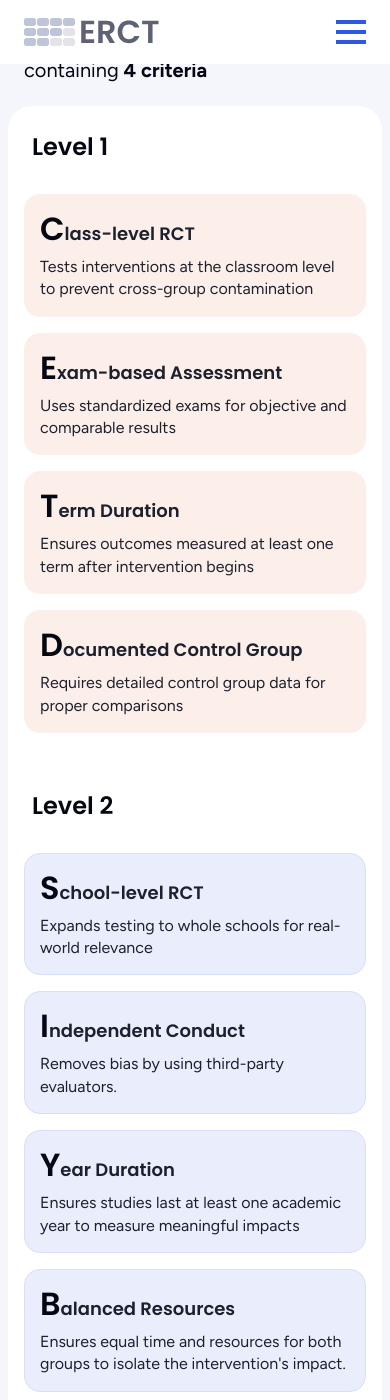
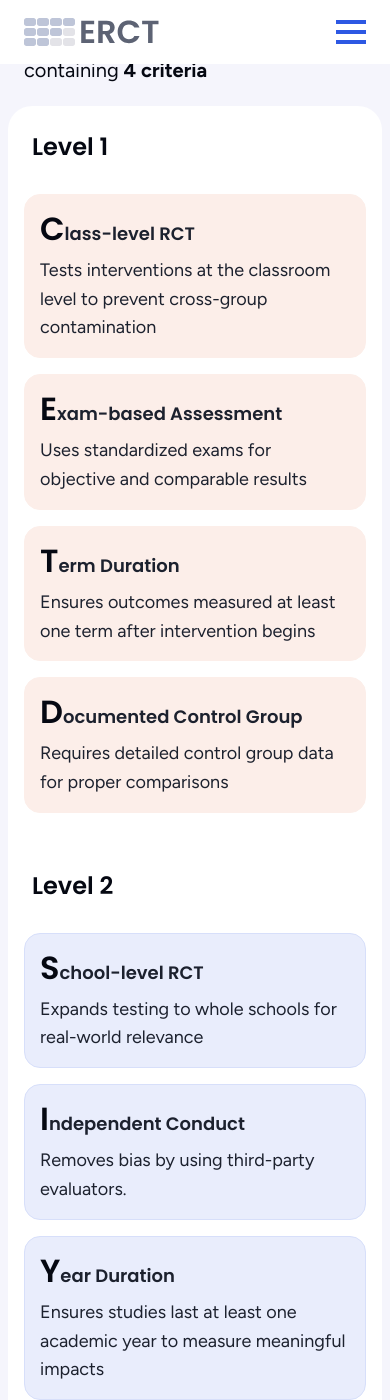
Before and after one commit to vassiliphilippov/erct-papers, a Jekyll site: the page standard.html, which Jekyll copies as it is, in a window 390 px wide and 1400 px high, scrolled down 1852 px. Built offline with Jekyll 4.4.1, drawn with Linux system fonts in a browser that asks for light colours.

Commit message:
Update standard.css

```diff
--- a/assets/css/standard.css
+++ b/assets/css/standard.css
@@ -139,6 +139,7 @@
   font-size: 2.5rem; /* 40/16 */
   line-height: 1.05; /* 105% */
   margin-block-end: 2.5rem; /* 40/16 */
+  text-align: center;
 }
 
 .details {
@@ -431,6 +432,7 @@
   .criteria-details__title {
     font-size: 2rem; /* 32/16 */
     line-height: 1.188; /* 118.75% */
+    text-align: left;
   }
   .framework__text--start {
     text-align: left;
@@ -443,6 +445,14 @@
   .list-cards {
     gap: 1rem; /* 16/16 */
   }
+  .list-cards__text {
+    font-size: 1.125rem;
+    line-height: 1.6;
+}
+  .approach__text {
+    font-size: 1.125rem;
+    line-height: 1.6;
+}
   .suggest {
     padding-block: 2.5rem 5.5rem; /* 88/16 */
   }
```
